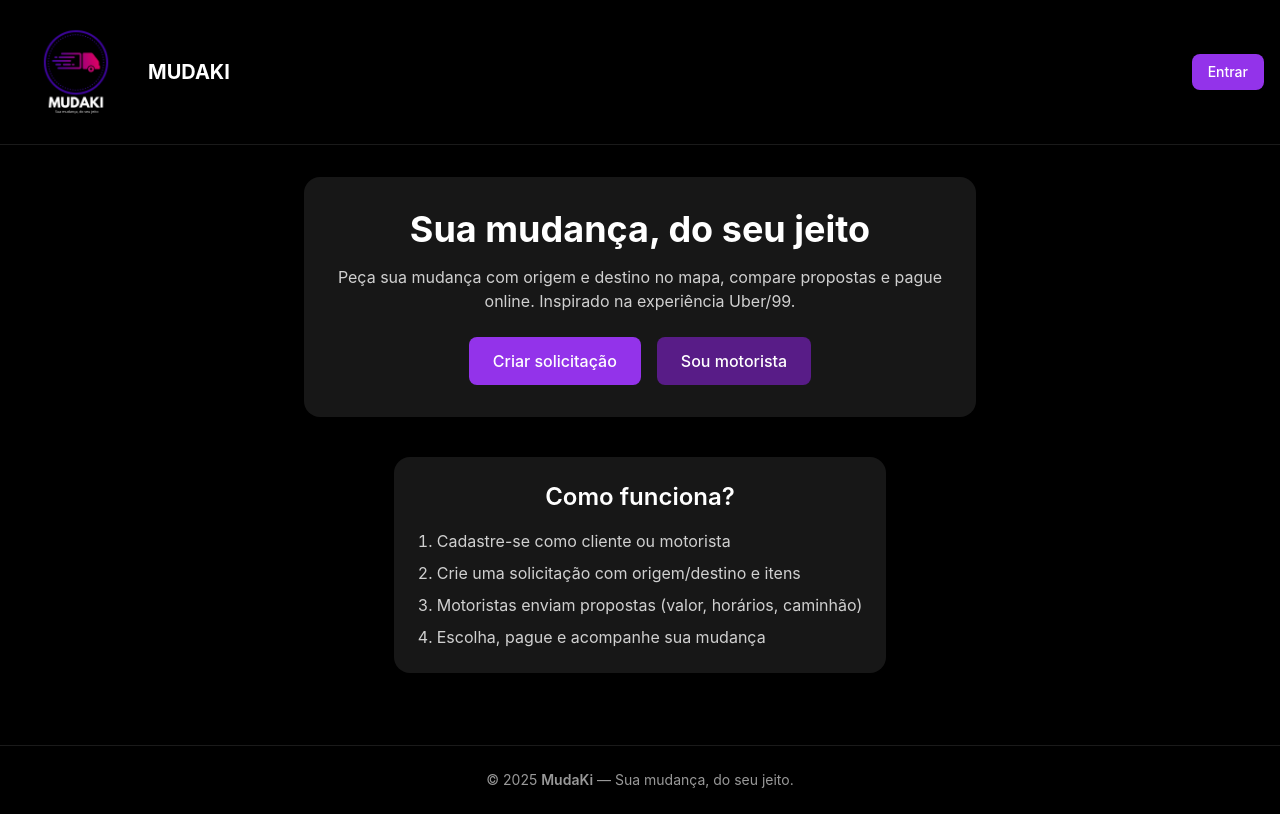
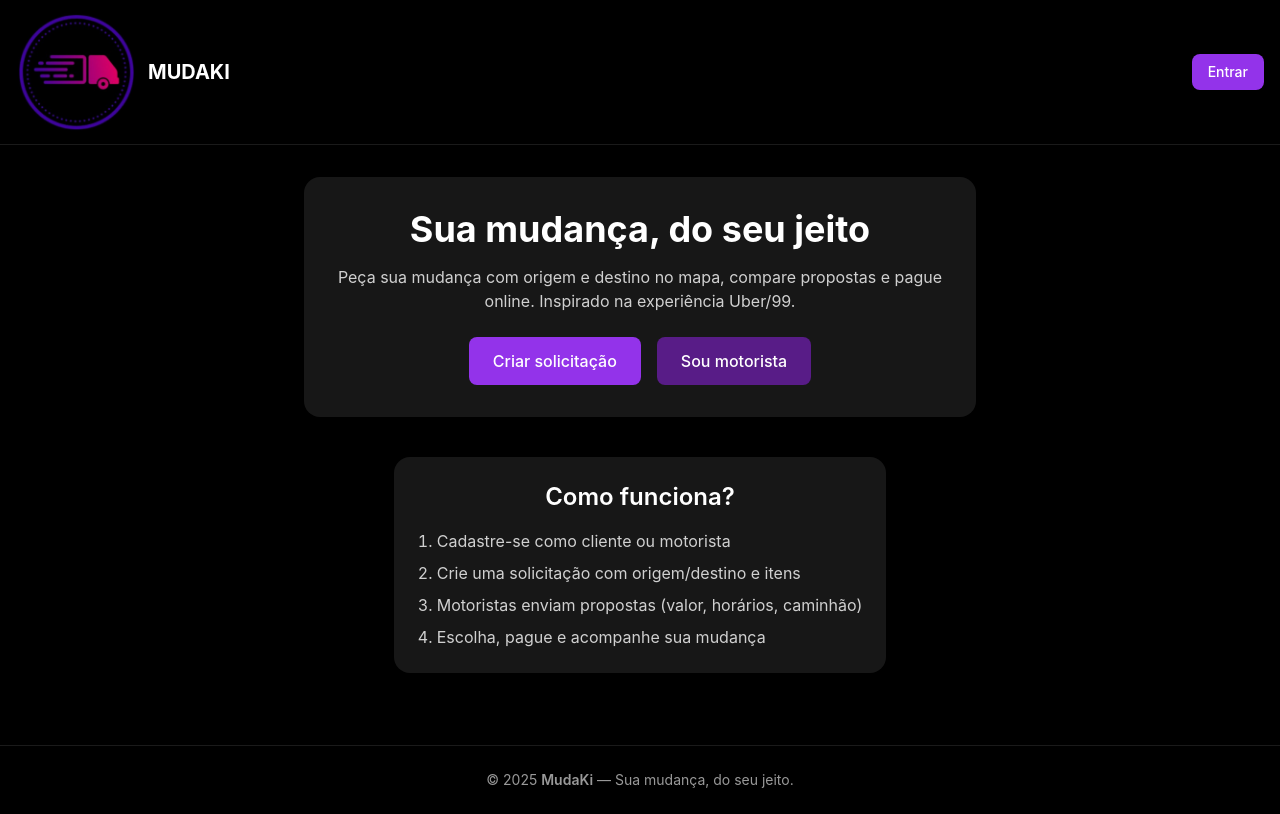
Before and after one commit to MySpaceCrazy/MudaKi, a Next.js app: page / in a window 1280 px wide. Built offline with nearby package versions, Linux system fonts and the light colour scheme; no server answers.

Commit message:
mudança de logo pagina

```diff
--- a/components/Navbar.tsx
+++ b/components/Navbar.tsx
@@ -8,7 +8,7 @@ export default function Navbar() {
       <div className="container mx-auto flex items-center justify-between px-4 py-3">
         <Link href="/" className="flex items-center gap-3">
           <Image
-            src="/mudaki-logo.jpg"
+            src="/logo-sig.png"
             alt="Logo Mudaki"
             width={120}
             height={120}
```
